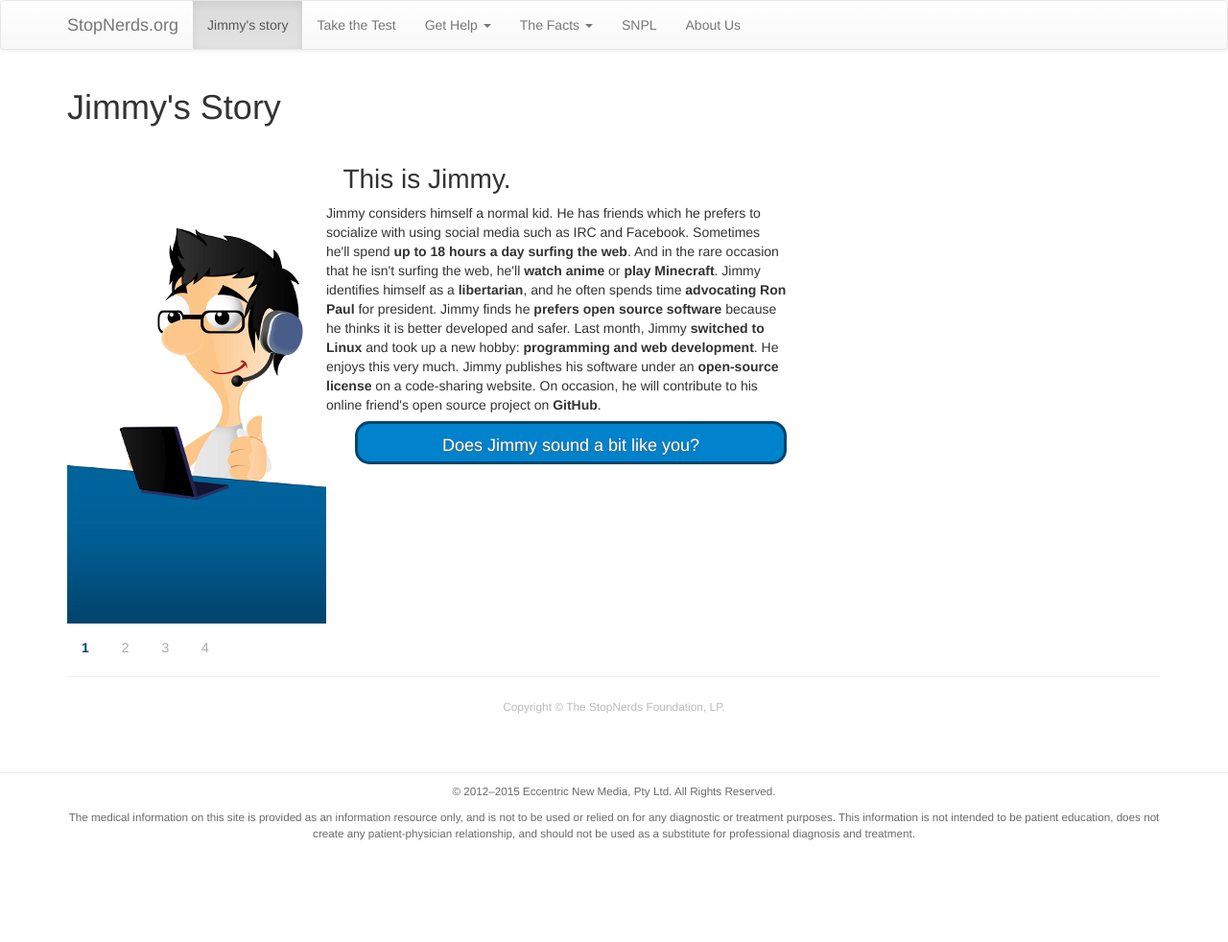
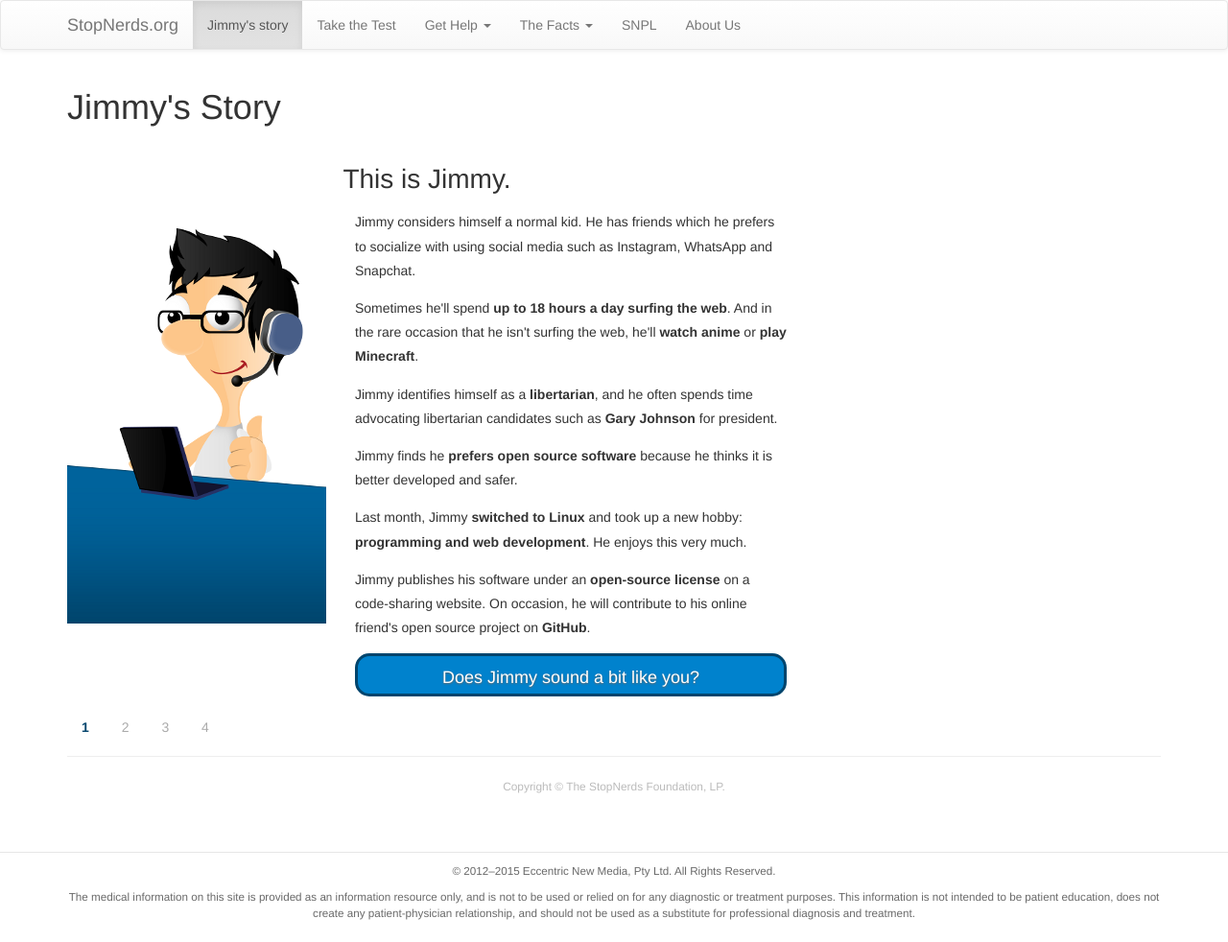
Before and after one commit to StopNerds/stopnerds.github.io, a Jekyll site: the page built from slideshow.md, in a window 1280 px wide. Shown: the whole page at 96% size. Built offline with Jekyll 4.4.1, drawn with Linux system fonts in a browser that asks for light colours; nearby versions of some CDN libraries; before the commit the page ends 900 px from its top, so only the background shows below that.

Commit message:
Fix "Jimmy's Story". Again.

```diff
--- a/slideshow.md
+++ b/slideshow.md
@@ -26,12 +26,12 @@
         <h2>This is Jimmy.</h2>
         <img class="jimmy" src="{{site.baseurl}}/img/slideshow/1.png" style="width:270px;height:438px;">
         <div>
-            Jimmy considers himself a normal kid. He has friends which he prefers to socialize with using social media such as IRC and Facebook.
-            Sometimes he'll spend <b>up to 18 hours a day surfing the web</b>. And in the rare occasion that he isn't surfing the web, he'll <b>watch anime</b> or <b>play Minecraft</b>.
-            Jimmy identifies himself as a <b>libertarian</b>, and he often spends time <b>advocating Ron Paul</b> for president.
-            Jimmy finds he <b>prefers open source software</b> because he thinks it is better developed and safer.
-            Last month, Jimmy <b>switched to Linux</b> and took up a new hobby: <b>programming and web development</b>. He enjoys this very much.
-            Jimmy publishes his software under an <b>open-source license</b> on a code-sharing website. On occasion, he will contribute to his online friend's open source project on <b>GitHub</b>.
+            <p>Jimmy considers himself a normal kid. He has friends which he prefers to socialize with using social media such as Instagram, WhatsApp and Snapchat.</p>
+            <p>Sometimes he'll spend <b>up to 18 hours a day surfing the web</b>. And in the rare occasion that he isn't surfing the web, he'll <b>watch anime</b> or <b>play Minecraft</b>.</p>
+            <p>Jimmy identifies himself as a <b>libertarian</b>, and he often spends time advocating libertarian candidates such as <b>Gary Johnson</b> for president.</p>
+            <p>Jimmy finds he <b>prefers open source software</b> because he thinks it is better developed and safer.</p>
+            <p>Last month, Jimmy <b>switched to Linux</b> and took up a new hobby: <b>programming and web development</b>. He enjoys this very much.</p>
+            <p>Jimmy publishes his software under an <b>open-source license</b> on a code-sharing website. On occasion, he will contribute to his online friend's open source project on <b>GitHub</b>.</p>
             <p class="nextbtn js" style="display: block;"><a onclick="slide(2);" href="#slide2">Does Jimmy sound a bit like you?</a></p>
         </div>
     </div>
@@ -39,10 +39,10 @@
         <h2>Does Jimmy sound a bit like you?</h2>
         <img class="jimmy" src="{{site.baseurl}}/img/slideshow/2.png" style="width:270px;height:488px;">
         <div>
-            You see, <b>Jimmy isn't mentally healthy</b>. And if he sounds anything like you, <b>you're most likely ill too</b>.
-            While Jimmy's doings may seem innocent, he isn't very productive at all. He might spend up to <b>two days</b> fixing his WLAN or <b>a week</b> upgrading his Linux distribution. Jimmy doesn't realize it, but his mental well-being is declining rapidly as he becomes more and more obsessed with the foolish concept of "open source" software.
-            Jimmy has a girlfriend; her name is <b>Sakura Haruno</b> and she has <b>pink hair</b> and <b>green eyes</b>. And while it might not sound like it, Jimmy is still a <b>virgin</b>. Why? Because Sakura is an <b>anime character</b>.
-            Chances are that although you might not share Jimmy's exact story, <b>you are just as sick and things are going to get much, much worse if you don't act now</b>. However, <b>it's not too late</b>. There is still hope.
+            <p>You see, <b>Jimmy isn't mentally healthy</b>. And if he sounds anything like you, <b>you're most likely ill too</b>.</p>
+            <p>While Jimmy's doings may seem innocent, he isn't very productive at all. He might spend up to <b>two days</b> fixing his WLAN or <b>a week</b> upgrading his Linux distribution. Jimmy doesn't realize it, but his mental well-being is declining rapidly as he becomes more and more obsessed with the foolish concept of "open source" software.</p>
+            <p>Jimmy has a girlfriend; her name is <b>Sakura Haruno</b> and she has <b>pink hair</b> and <b>green eyes</b>. And while it might not sound like it, Jimmy is still a <b>virgin</b>. Why? Because Sakura is an <b>anime character</b>.</p>
+            <p>Chances are that although you might not share Jimmy's exact story, <b>you are just as sick and things are going to get much, much worse if you don't act now</b>. However, <b>it's not too late</b>. There is still hope.</p>
             <p class="nextbtn js" style="display: block;"><a onclick="slide(3);" href="#slide3">So, what can I do?</a></p>
         </div>
     </div>
@@ -50,13 +50,13 @@
         <h2>What can you do?</h2>
         <img class="jimmy" src="{{site.baseurl}}/img/slideshow/3.png" style="width:270px;height:526px;">
         <div>
-            First of all, <b>don't panic</b>. Taking rushed decisions will not help you—it's more likely to make your life <b>worse</b>.
-            When you have thought over your mental health status and decided to take action, <b>see a psychologist</b>. He can identify mental illnesses such as <b>Asperger's syndrome</b>, <b>schizophrenia</b> or <b>bipolar disorder</b>.
-            If you are a libertarian, stop advocating libertarian candidates such as Ron Paul and vote <b>Obama 2012</b>.
-            Abandoning Minecraft is the next step, and probably the most important. If you have issues stopping, try seeking out <b>group therapy</b>.
-            Linux and open source software are the next factors to get rid of. The solution is simple: <b>buy a Mac</b>. Be sure to ignore freetard propaganda such as "Mac is for faggots"; this is <acronym title="fear, uncertainty and doubt">FUD</acronym>, pure and simple.
-            To stop watching anime is the hardest step and probably the most painful. StopNerds.org recommends that watching mentally healthy cartoons such as <b>Kim Possible</b> and <b>South Park</b> is the best and easiest way to counter any urge to watch sicko Japanese cartoons.
-            If you've successfully followed every step above, congratulations! Remember to revisit your psychologist to make sure that the mental illness has disappeared.
+            <p>First of all, <b>don't panic</b>. Taking rushed decisions will not help you—it's more likely to make your life <b>worse</b>.
+            When you have thought over your mental health status and decided to take action, <b>see a psychologist</b>. He can identify mental illnesses such as <b>Asperger's syndrome</b>, <b>schizophrenia</b> or <b>bipolar disorder</b>.</p>
+            <p>If you are a libertarian, stop advocating libertarian candidates such as Gary Johnson and vote <b>Hillary 2016</b>.</p>
+            <p>Abandoning Minecraft is the next step, and probably the most important. If you have issues stopping, try seeking out <b>group therapy</b>.</p>
+            <p>Linux and open source software are the next factors to get rid of. The solution is simple: <b>buy a Mac</b>. Be sure to ignore <acronym title="Free Software Foundation">FSF</acronym> propaganda such as "Mac is for faggots"; this is <acronym title="fear, uncertainty and doubt">FUD</acronym>, pure and simple.</p>
+            <p>To stop watching anime is the hardest step and probably the most painful. StopNerds.org recommends that watching mentally healthy cartoons such as <b>Kim Possible</b> and <b>South Park</b> is the best and easiest way to counter any urge to watch sicko Japanese cartoons.</p>
+            <p>If you've successfully followed every step above, congratulations! Remember to revisit your psychologist to make sure that the mental illness has disappeared.</p>
             <p class="nextbtn js" style="display: block;"><a onclick="slide(4);" href="#slide4">What happened to Jimmy?</a></p>
         </div>
     </div>
@@ -64,9 +64,9 @@
         <h2>What happened to Jimmy?</h2>
         <img class="jimmy" src="{{site.baseurl}}/img/slideshow/4.png" style="width:270px;height:556px;margin-right: 15px;">
         <div>
-            Jimmy was able to overcome his mental illness. He has had <b>three relationships</b> with real women within two weeks.
-            Jimmy's support for Ron Paul <b>has ceased</b>. He now holds sensible political opinions and votes for non-libertarian candidates only.
-            Since he is <b>no longer tied to his computer</b>, Jimmy has become a successful politician himself. He advocates long-term improvement of mental health in the US.
+            <p>Jimmy was able to overcome his mental illness. He has had <b>three relationships</b> with real women within two weeks.</p>
+            <p>Jimmy's support for Gary Johnson <b>has ceased</b>. He now holds sensible political opinions and votes for non-libertarian candidates only.</p>
+            <p>Since he is <b>no longer tied to his computer</b>, Jimmy has become a successful politician himself. He advocates long-term improvement of mental health in the US.</p>
         </div>
         <p style="text-align:center"><a href="{{site.baseurl}}"><img style="width:308px;height:150px;margin:30px 0;" src="{{site.baseurl}}/img/logo150px.png"></a></p>
         <p class="nextbtn"><a href="{{site.baseurl}}/nerd-test/">Are you a nerd? Take the test to find out.</a></p>
```
